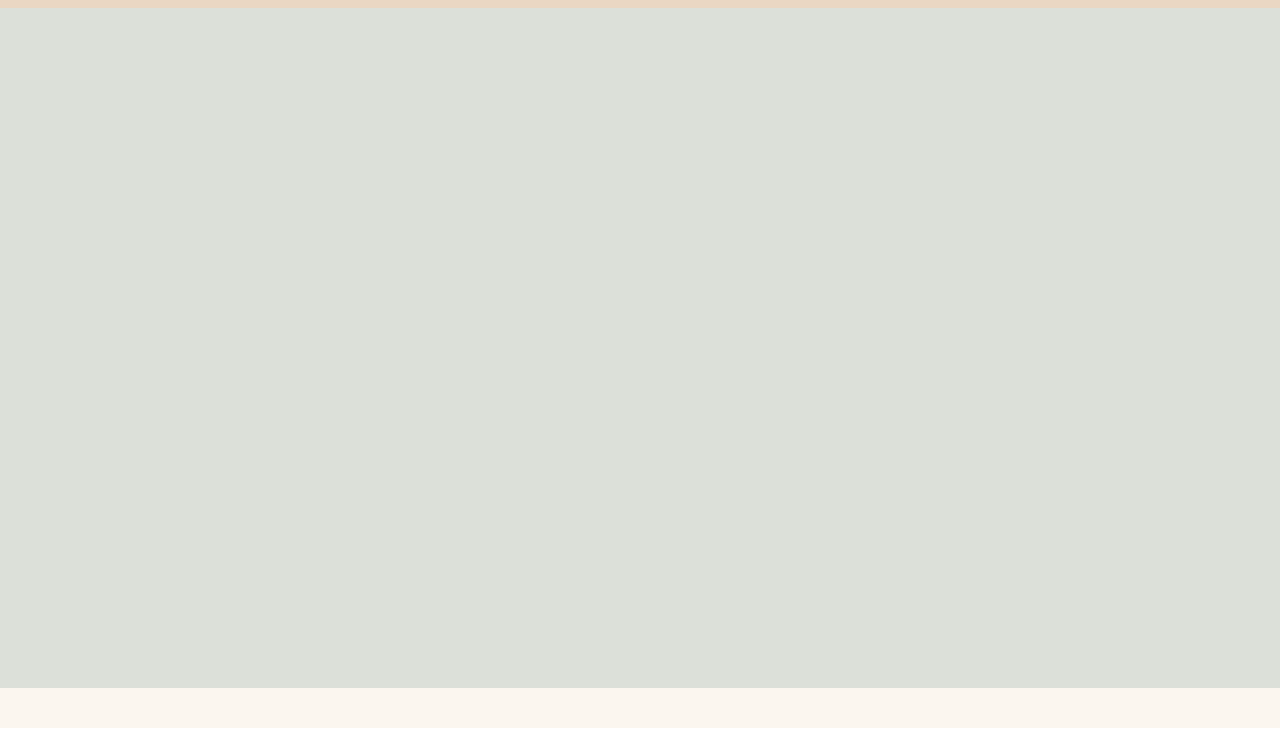
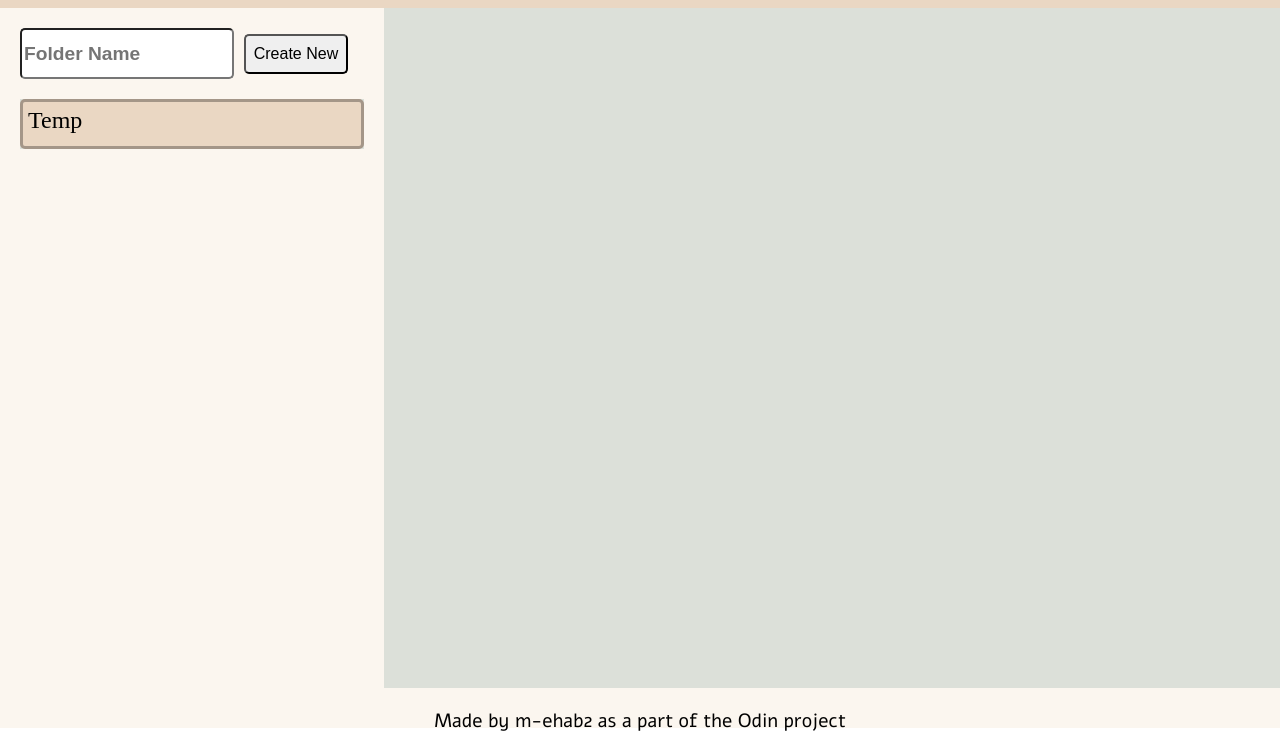
Before and after one commit to m-ehab2/ToDoList, a website built with webpack: page dist/index.html in a window 1280 px wide. Shown: the part 72-806 px from the top of the page. Built offline with nearby package versions, Linux system fonts and the light colour scheme.

Commit message:
new commit

```diff
--- /dev/null
+++ b/src/functionality.js
@@ -0,0 +1,7 @@
+export default function submitBtn(){
+	const btn=document.getElementById('fSubmit');
+	const inBox=document.getElementById('fName');
+	btn.onclick=function(){
+		return inBox.value;
+	};
+}
--- a/src/index.js
+++ b/src/index.js
@@ -1,9 +1,8 @@
 import _ from 'lodash';
 import './style.css';
-import Icon from './icon.png';
 // import Data from './data.xml';
 // import Notes from './data.csv';
-import Skeleton from './mainBody.js';
-
-
+import Skeleton from './mainBody';
+import submitBtn from './functionality';
 document.body.appendChild(Skeleton());
+submitBtn();
--- a/src/mainBody.js
+++ b/src/mainBody.js
@@ -1,4 +1,3 @@
-import Icon from './icon.png';
 export default function Skeleton() {
 	const main = document.createElement('div');
 	main.id='main';
@@ -28,7 +27,42 @@ export default function Skeleton() {
 	//Creating Main Body
 	const kek=document.createElement('div');
 	kek.id='interface';
-	//Populating the Main body
+	const sBar=document.createElement('div');
+	sBar.id='sBar';
+	const mBar=document.createElement('div');
+	mBar.id='mBar';
+	//Populating the Side Bar
+	//Folder Creation
+	const fName=document.createElement('input');
+	fName.setAttribute('type','text');
+	fName.placeholder='Folder Name';
+	fName.id='fName';
+	const btn1=document.createElement('button');
+	btn1.id='fSubmit';
+	btn1.innerHTML='Create New';
+	const fForm=document.createElement('div');
+	fForm.id='fForm';
+	fForm.appendChild(fName);
+	fForm.appendChild(btn1);
+	sBar.appendChild(fForm);
+	//Folder List
+	const fList=document.createElement('div');
+	fList.id='fList';
+	const folder=document.createElement('div');
+	folder.id='folder';
+	folder.innerHTML='Temp';
+	fList.appendChild(folder);
+
+	sBar.appendChild(fList);
+	kek.appendChild(sBar);
 	main.appendChild(kek);
+	//Creating Footer
+	const footer=document.createElement('div');
+	footer.id='footer';
+	footer.innerHTML='Made by m-ehab2 as a part of the Odin project';
+
+	main.appendChild(footer);
+
+	console.log('Skeleton');
 	return main;
 }
--- a/src/style.css
+++ b/src/style.css
@@ -55,6 +55,62 @@ body,html{
      background-color: #dce0d9;
      width: 100%;
      height: 85%;
-     padding: 10px;
+     /* padding: 10px; */
+     /* box-sizing: border-box; */
+}
+#sBar{
+     width: 30%;
+     height: 100%;
+     padding: 20px;
      box-sizing: border-box;
+     background-color: #fbf6ef;
+     display: flex;
+     gap: 20px;
+     flex-direction: column;
 }
+#fForm{
+     display:flex;
+     gap: 10px;
+     align-items: center;
+}
+#fName{
+     width: 60%;
+     height: 45px;
+     border-radius: 5px;
+     font-size: larger;
+     font-weight: bold;
+}
+#fSubmit{
+     width: 30%;
+     height: 40px;
+     box-sizing: border-box;
+     padding: 5px;
+     border-radius: 5px;
+     font-size: 100%;
+}
+#fList{
+     display: flex;
+     flex-direction: column;
+     background-color: #dce0d9;
+}
+#folder{
+     height: 50px;
+     font-size: x-large;
+     background-color: #ead7c3;
+     box-sizing: border-box;
+     border-radius: 5px;
+     padding: 5px;
+     border-width: 3px;
+     border-color:  rgba(0, 0, 0, 0.3);
+     border-style: solid;
+}
+#folder:hover{
+     border-color:  rgba(0, 0, 0, 1);
+}
+#footer{
+     height: 5%;
+     box-sizing: border-box;
+     font-family: 'MyFont';
+     font-size: larger;
+     padding: 20px;
+}
--- a/webpack.config.js
+++ b/webpack.config.js
@@ -4,7 +4,6 @@ module.exports = {
 	mode:'development',
 	entry: {
 		index: './src/index.js',
-		// print: './src/print.js',
 	},
 	devtool: 'inline-source-map',
 	plugins: [
```
Also changed, not shown: dist/b442915bb4545d1e4606.png (deleted), src/favicon.ico (added), 1 other file.
